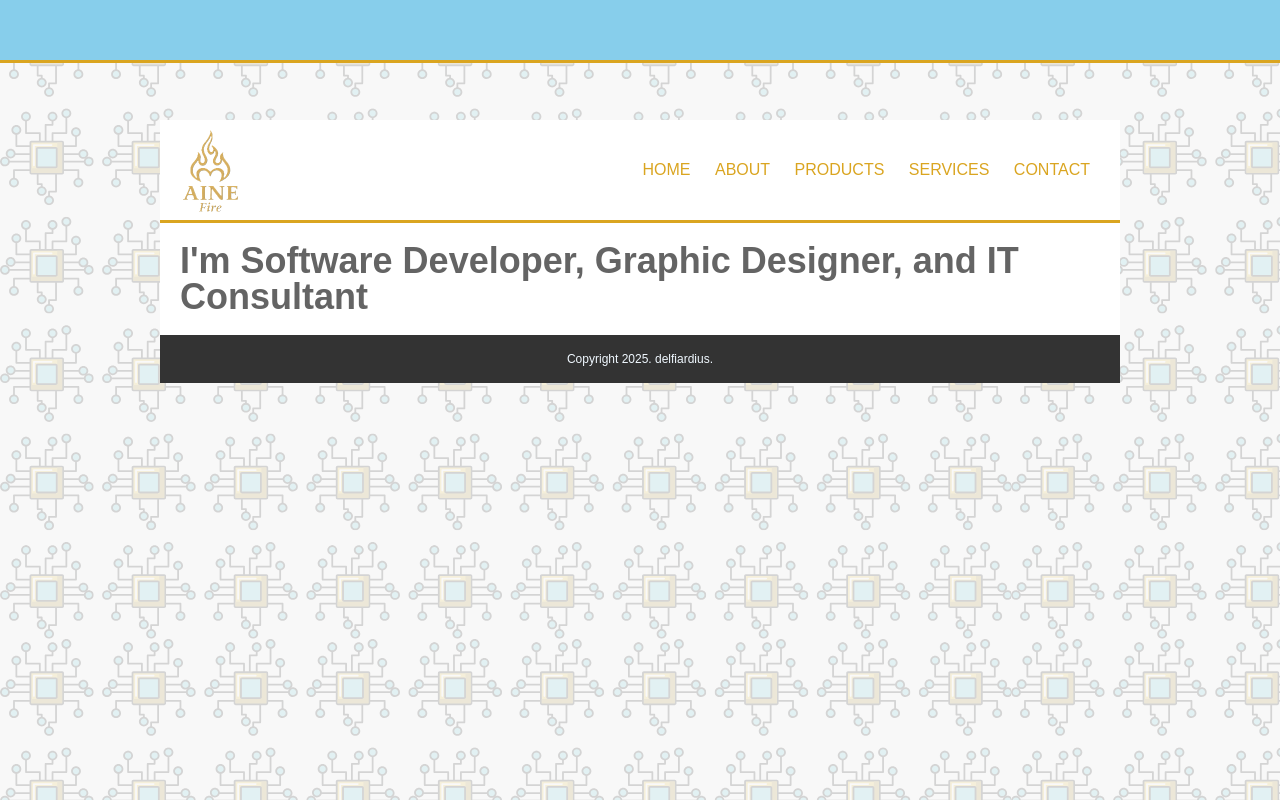
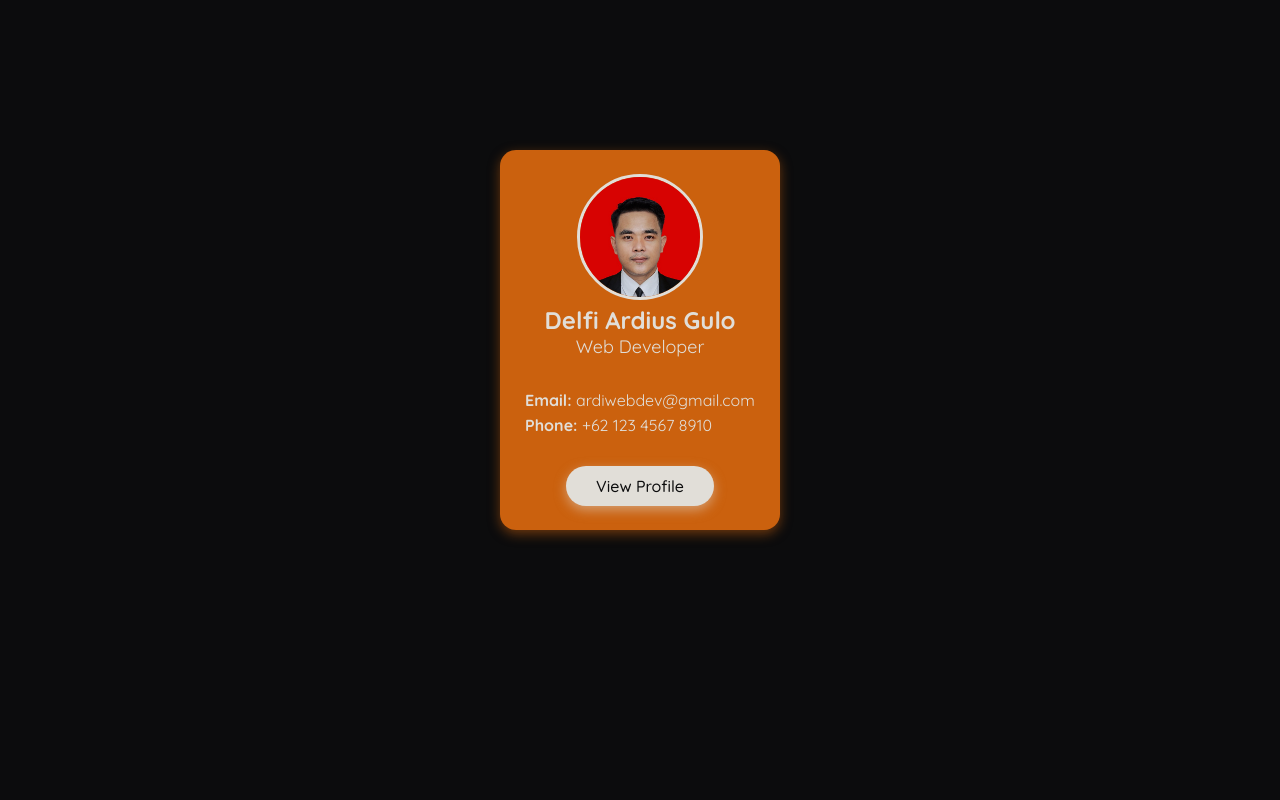
Before and after one commit to delfiardius/delfiardius.github.io, a plain HTML site: page index.html in a window 1280 px wide. Drawn offline with Linux system fonts and the light colour scheme.

Commit message:
modified my first page to my id card online

```diff
--- a/index.html
+++ b/index.html
@@ -3,31 +3,33 @@
   <head>
     <meta charset="UTF-8" />
     <meta name="viewport" content="width=device-width, initial-scale=1.0" />
-    <title>Ardi Portfolio</title>
+    <title>Portfolio</title>
+
+    <!-- Style Pribadi -->
     <link rel="stylesheet" href="styles.css" />
+
+    <!-- Google Fonts -->
+    <link rel="preconnect" href="https://fonts.googleapis.com" />
+    <link rel="preconnect" href="https://fonts.gstatic.com" crossorigin />
+    <link
+      href="https://fonts.googleapis.com/css2?family=Quicksand:wght@300..700&display=swap"
+      rel="stylesheet"
+    />
   </head>
   <body>
-    <div class="top-bar"></div>
-    <div class="container">
-      <div class="header cf">
-        <img src="assets/aine_fire_logo_minimize.png" alt="aine_fire_logo" />
-        <ul class="linkto">
-          <li><a href="#">home</a></li>
-          <li><a href="#">about</a></li>
-          <li><a href="#">products</a></li>
-          <li><a href="#">services</a></li>
-          <li><a href="#">contact</a></li>
-        </ul>
+    <main>
+      <div class="profile">
+        <div class="foto">
+          <img src="assets/pasphoto.jpg" alt="Delfi Ardius Gulo" />
+        </div>
+        <h2>Delfi Ardius Gulo</h2>
+        <p>Web Developer</p>
       </div>
-      <div class="content">
-        <div class="main">
-          <h1>I'm Software Developer, Graphic Designer, and IT Consultant</h1>
-        </div>
-        <div class="sidebar"></div>
+      <div class="contact">
+        <p><span>Email: </span>ardiwebdev@gmail.com</p>
+        <p><span>Phone: </span>+62 123 4567 8910</p>
       </div>
-      <div class="footer">
-        <p class="copy">Copyright 2025. delfiardius.</p>
-      </div>
-    </div>
+      <div class="view"><a href="#">View Profile</a></div>
+    </main>
   </body>
 </html>
--- a/styles.css
+++ b/styles.css
@@ -1,237 +1,87 @@
-/* http://meyerweb.com/eric/tools/css/reset/
-   v2.0 | 20110126
-   License: none (public domain)
-*/
+:root {
+    --mainColor: #080808;
+    --secondaryColor: #101010;
+    --thirdColor: #0C0C0D;
+    --accentColor: #CB610E;
+    --accentColorShadow: rgb(203, 97, 14, 0.5);
+    --onPrimaryColor: #E1DED8;
+    --onPrimaryColorShadow: rgb(225, 222, 216, 0.5);
+    --onSecondaryColor: #FFFFFF;
+}
 
-html,
-body,
-div,
-span,
-applet,
-object,
-iframe,
-h1,
-h2,
-h3,
-h4,
-h5,
-h6,
-p,
-blockquote,
-pre,
-a,
-abbr,
-acronym,
-address,
-big,
-cite,
-code,
-del,
-dfn,
-em,
-img,
-ins,
-kbd,
-q,
-s,
-samp,
-small,
-strike,
-strong,
-sub,
-sup,
-tt,
-var,
-b,
-u,
-i,
-center,
-dl,
-dt,
-dd,
-ol,
-ul,
-li,
-fieldset,
-form,
-label,
-legend,
-table,
-caption,
-tbody,
-tfoot,
-thead,
-tr,
-th,
-td,
-article,
-aside,
-canvas,
-details,
-embed,
-figure,
-figcaption,
-footer,
-header,
-hgroup,
-menu,
-nav,
-output,
-ruby,
-section,
-summary,
-time,
-mark,
-audio,
-video {
+* {
     margin: 0;
     padding: 0;
-    border: 0;
-    font-size: 100%;
-    font: inherit;
-    vertical-align: baseline;
-}
-
-/* HTML5 display-role reset for older browsers */
-article,
-aside,
-details,
-figcaption,
-figure,
-footer,
-header,
-hgroup,
-menu,
-nav,
-section {
-    display: block;
 }
 
 body {
-    line-height: 1;
+    height: 100vh;
+    display: flex;
+    /* align-items: center; */
+    font-family: 'Quicksand', sans-serif;
+    background-color: var(--thirdColor);
+    justify-content: center;
 }
 
-ol,
-ul {
-    list-style: none;
+/* main */
+main {
+    display: flex;
+    flex-direction: column;
+    padding: 1.5rem;
+    height: 380px;
+    width: 280px;
+    background-color: var(--accentColor);
+    justify-content: space-between;
+    align-items: center;
+    box-sizing: border-box;
+    margin: 150px 0 auto;
+    border-radius: 16px;
+    box-shadow: 0 4px 12px var(--accentColorShadow);
+    color: var(--onPrimaryColor);
 }
 
-blockquote,
-q {
-    quotes: none;
+.profile {
+    display: flex;
+    flex-direction: column;
+    align-items: center;
+    /* justify-content: center; */
 }
 
-blockquote:before,
-blockquote:after,
-q:before,
-q:after {
-    content: '';
-    content: none;
+.profile p {
+    font-size: 18px;
 }
 
-table {
-    border-collapse: collapse;
-    border-spacing: 0;
+.foto {
+    width: 120px;
+    height: 120px;
+    overflow: hidden;
+    border-radius: 50%;
+    border: 3px solid var(--onPrimaryColor);
+    margin-bottom: 5px;
 }
 
-body {
-    font: 16px/28px arial, sans-serif;
-    background-image: url(assets/my_circuit_pattern.png);
+.foto img {
+    width: 120px;
 }
 
-h1 {
-    font-size: 36px;
+/* contact */
+.contact p:first-child {
+    margin-bottom: 5px;
 }
 
-h1,
-h2,
-h3,
-h4,
-h5,
-h6 {
+.contact span {
     font-weight: bold;
 }
 
-.top-bar {
-    top: 0;
-    height: 60px;
-    background-color: skyblue;
-    border-bottom: 3px goldenrod solid;
-    position: fixed;
-    left: 0;
-    right: 0;
-    z-index: 9999;
+
+/* view profile btn */
+.view a {
+    font-weight: 500;
+    display: inline-block;
+    text-decoration: none;
+    padding: 10px 30px;
+    background-color: var(--onPrimaryColor);
+    color: var(--thirdColor);
+    border-radius: 50px;
+    box-shadow: 0 4px 12px var(--onPrimaryColorShadow);
 }
-
-.container {
-    width: 960px;
-    margin: 80px auto;
-    top: 40px;
-    position: relative;
-    background-color: white;
-}
-
-.header {
-    display: flex;
-    justify-content: space-between;
-    align-items: center;
-    border-bottom: 3px goldenrod solid;
-}
-
-.header img {
-    height: 100px;
-    border-radius: 24px;
-}
-
-.header .linkto {
-    padding-right: 20px;
-}
-
-.header .linkto li {
-    display: inline-block;
-    box-sizing: border-box;
-}
-
-.header a {
-    text-decoration: none;
-    color: goldenrod;
-    padding: 10px;
-    text-transform: uppercase;
-    box-sizing: border-box;
-}
-
-.header a:hover {
-    background-color: salmon;
-    color: white;
-}
-
-.content {
-    padding: 20px;
-}
-
-.content .main h1 {
-    line-height: 36px;
-    color: #646464;
-}
-
-.footer {
-    background-color: #333;
-    padding: 10px;
-}
-
-.footer .copy {
-    color: aliceblue;
-    font-size: 12px;
-    text-align: center;
-}
-
-/* Clear Fix */
-/* .cf:before,
-.cf:after {
-    content: " ";
-    display: table;
-}
-
-.cf:after {
-    clear: both;
-} */
```
Also changed, not shown: assets/pasphoto.jpg (added).
